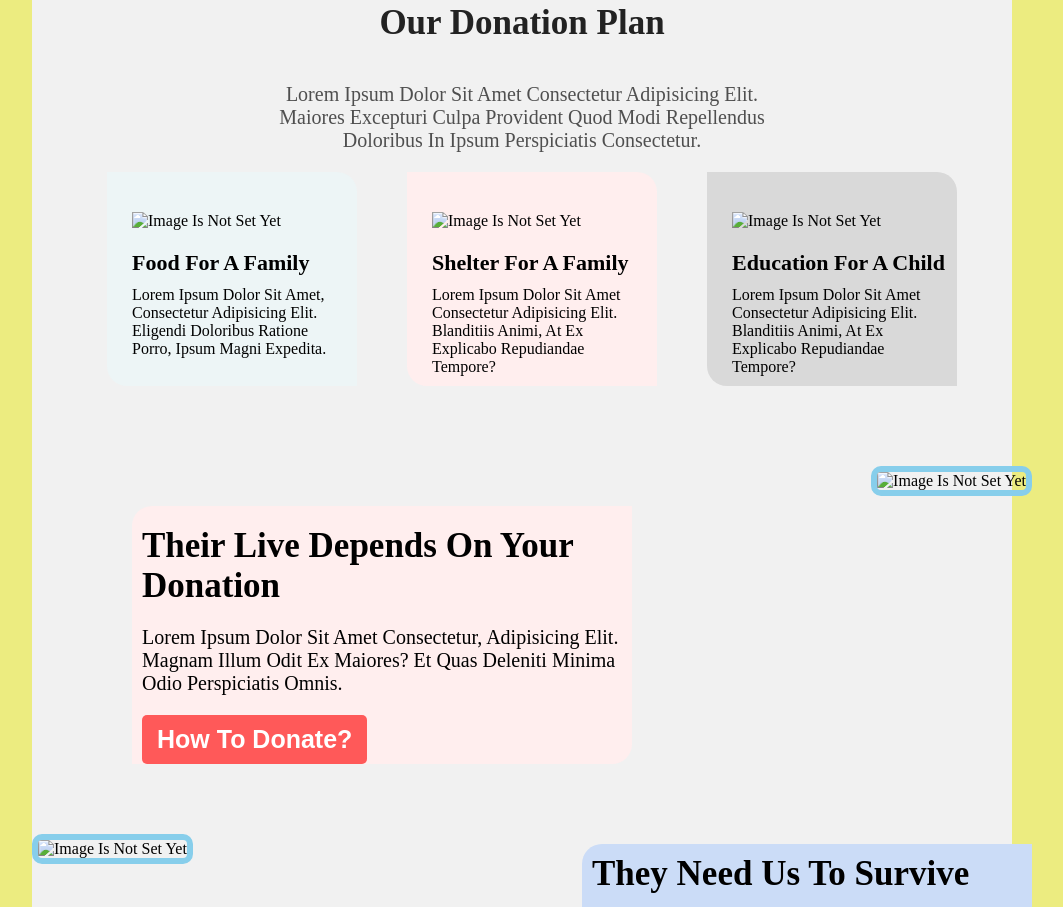
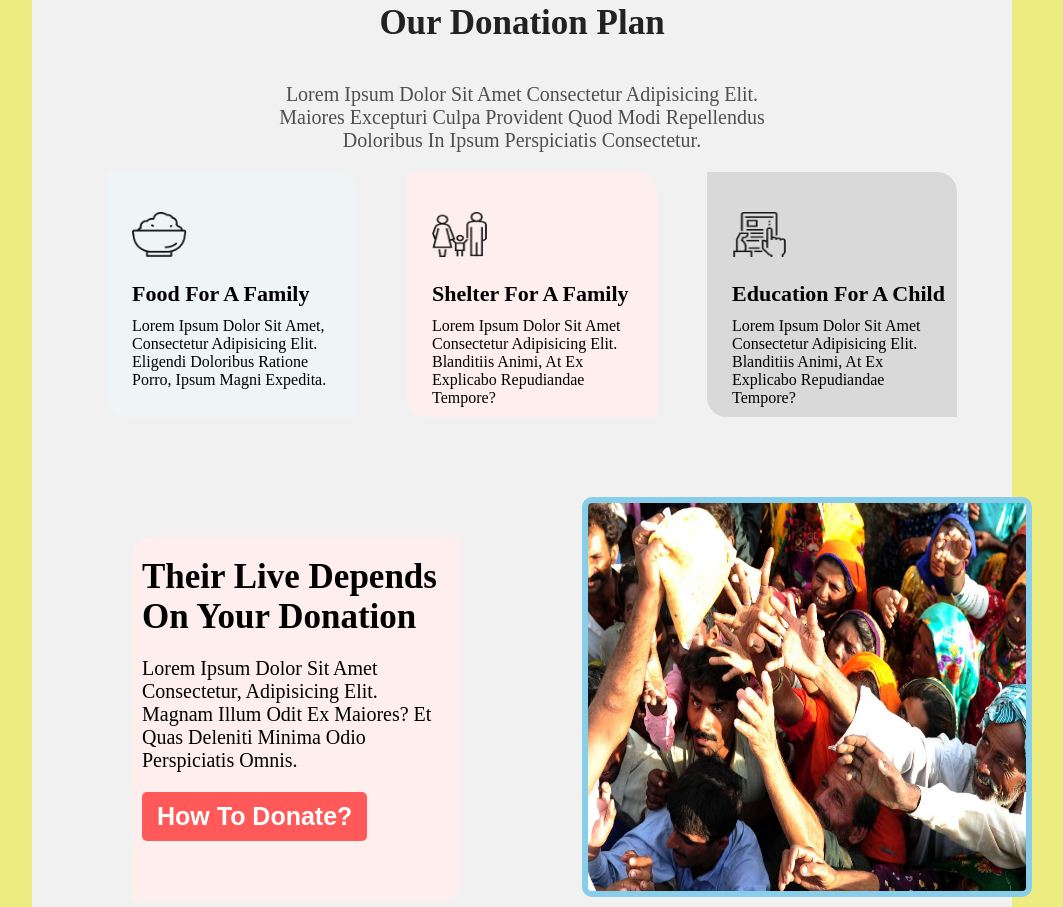
Before and after one commit to shakilhassanBD/donation, a plain HTML site: page index.html in a window 1280 px wide. Shown: the part 1141-2048 px from the top of the page, without its empty margins (118-1181 px from the left). Drawn offline with Linux system fonts and the light colour scheme; the site is published under a folder, as on GitHub Pages, so addresses that start at the root find nothing.

Commit message:
r koto kori

```diff
--- a/index.html
+++ b/index.html
@@ -82,21 +82,21 @@
             </div>
             <div class="plans">
                 <div class="food-plan">
-                    <img class="food-icon" src="/icon/food.png" alt="image is not set yet">
+                    <img class="food-icon" src="./icon/food.png" alt="image is not set yet">
                     <h3 class="plan-heading">food for a family</h3>
                     <p class="plan-details">Lorem ipsum dolor sit amet, consectetur adipisicing elit. Eligendi doloribus
                         ratione porro, ipsum
                         magni expedita.</p>
                 </div>
                 <div class="shelter-plan">
-                    <img class="shelter-icon" src="/icon/shelter.png" alt="image is not set yet">
+                    <img class="shelter-icon" src="./icon/shelter.png" alt="image is not set yet">
                     <h3 class="plan-heading">shelter for a family</h3>
                     <p class="plan-details">Lorem ipsum dolor sit amet consectetur adipisicing elit. Blanditiis animi,
                         at ex explicabo
                         repudiandae tempore?</p>
                 </div>
                 <div class="education-plan">
-                    <img class="education-icon" src="/icon/Frame-1.png" alt="image is not set yet">
+                    <img class="education-icon" src="./icon/Frame-1.png" alt="image is not set yet">
                     <h3 class="plan-heading">education for a child</h3>
                     <p class="plan-details">Lorem ipsum dolor sit amet consectetur adipisicing elit. Blanditiis animi,
                         at ex explicabo
@@ -116,14 +116,14 @@
                 <button class="primary-btn">how to donate?</button>
             </div>
             <div>
-                <img class="depend-image" src="../image/donation0.jpg" alt="image is not set yet">
+                <img class="depend-image" src="./image/donation0.jpg" alt="image is not set yet">
             </div>
         </section>
 
 
         <section class="survive">
             <div>
-                <img class="survive-image" src="../image/donation6.jpg" alt="image is not set yet">
+                <img class="survive-image" src="./image/donation6.jpg" alt="image is not set yet">
             </div>
             <div class="their-need">
                 <h2 class="their-need-heading">they need us to survive</h2>
--- a/style/index.css
+++ b/style/index.css
@@ -21,7 +21,7 @@ main {
 .banner-section-1 {
     width: 1200px;
     height: 570px;
-    background-image: url('/image/donation13.jpg');
+    background-image: url('../image/donation13.jpg');
     background-position: center;
     background-repeat: no-repeat;
     background-size: cover;
```
